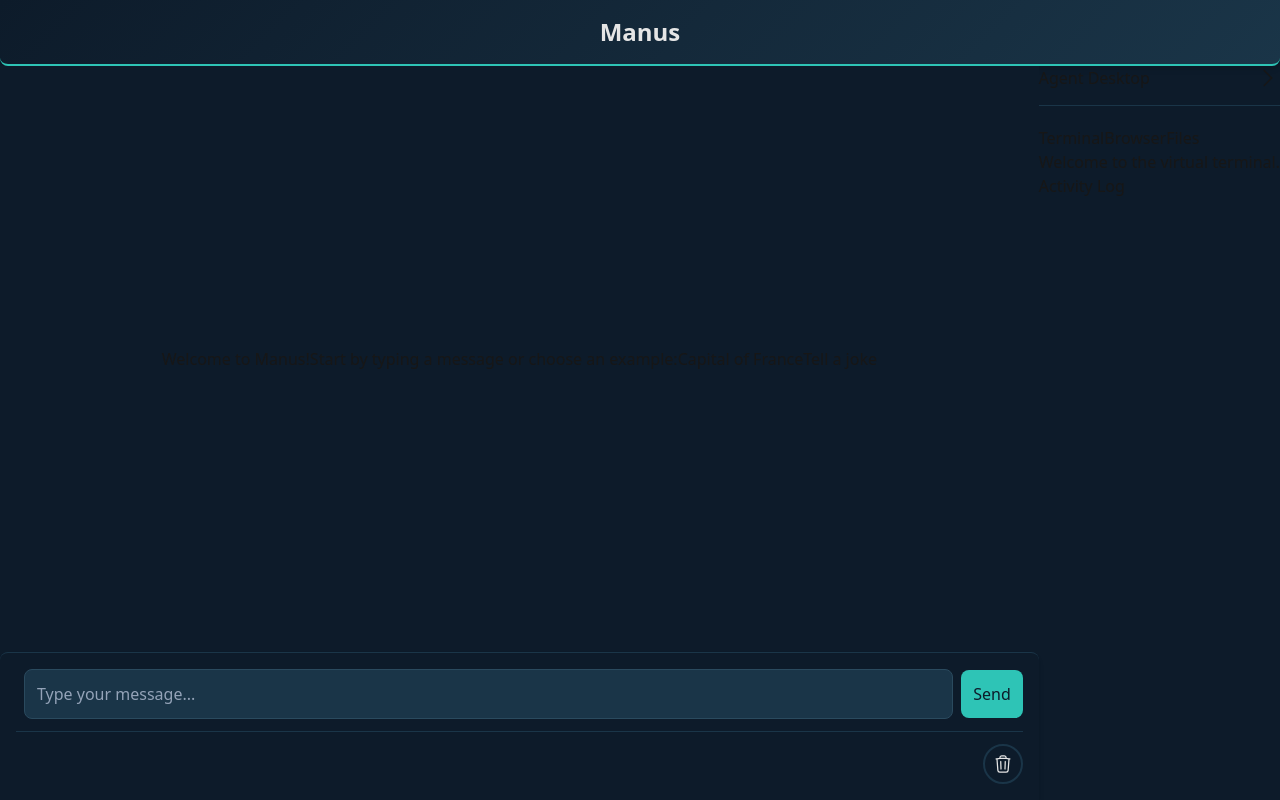
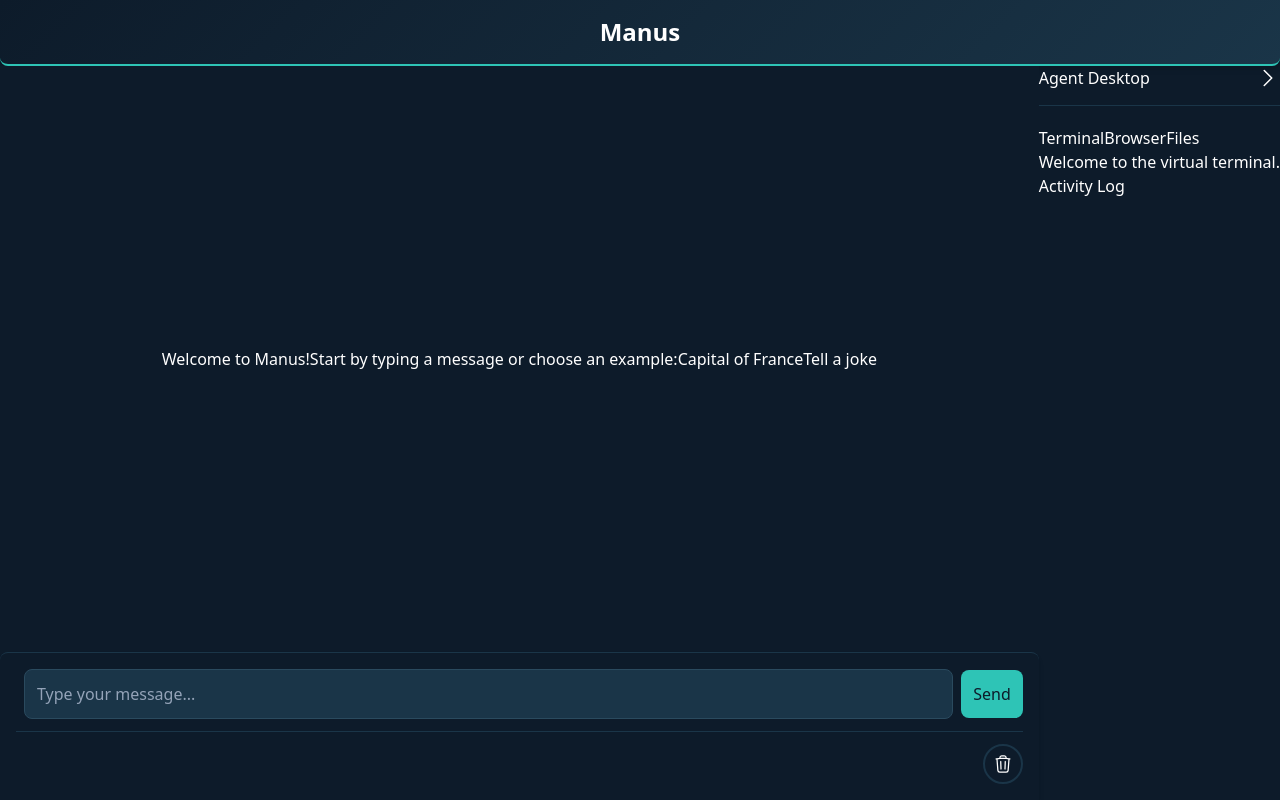
Before and after one commit to Sjdjdiejdrirhdkjej/manus-reworked, a Next.js app in the folder frontend/: page / in a window 1280 px wide. Built offline with nearby package versions, Linux system fonts and the light colour scheme.

Commit message:
Fixed mistral not responding

```diff
--- a/frontend/app/chat.css
+++ b/frontend/app/chat.css
@@ -120,7 +120,7 @@ body {
 
 .user-message {
   background-color: #2EC4B6;
-  color: #0D1B2A;
+  color: var(--foreground);
   @apply ml-auto;
   @apply font-medium;
 }
@@ -131,7 +131,7 @@ body {
 
 .ai-message {
   background-color: #1a3548;
-  color: #E5E5E5;
+  color: var(--foreground);
   border: 1px solid #2a4a5e;
   @apply pr-10; /* Add padding to prevent long text from overlapping with the button */
 }
@@ -186,7 +186,7 @@ body {
   @apply flex items-center justify-center cursor-pointer;
   @apply transition-all duration-200;
   background-color: #0D1B2A;
-  color: #E5E5E5;
+  color: var(--foreground);
 }
 
 .clear-chat-button:hover:not(:disabled) {
@@ -227,7 +227,7 @@ body {
   @apply flex items-center justify-center cursor-pointer;
   @apply transition-all duration-200;
   background-color: #0D1B2A;
-  color: #E5E5E5;
+  color: var(--foreground);
 }
 
 .mode-option:hover {
@@ -243,7 +243,7 @@ body {
 }
 
 .mode-option:not(.active) {
-  color: #E5E5E5;
+  color: var(--foreground);
 }
 
 .mode-icon {
@@ -260,7 +260,7 @@ body {
   @apply flex-1 p-3 rounded-lg;
   background-color: #1a3548;
   border: 1px solid #2a4a5e;
-  color: #E5E5E5;
+  color: var(--foreground);
   @apply transition-all duration-200;
   @apply animate-fadeIn;
 }
@@ -308,7 +308,7 @@ body {
 
 .welcome-title {
   @apply text-5xl font-bold mb-2;
-  color: #E5E5E5;
+  color: var(--foreground);
 }
 
 .welcome-subtitle {
@@ -335,7 +335,7 @@ body {
 
 .prompt-card-title {
   @apply font-semibold mb-1;
-  color: #E5E5E5;
+  color: var(--foreground);
 }
 
 .prompt-card-text {
@@ -346,7 +346,7 @@ body {
 /* Header styles */
 .header {
   background: linear-gradient(135deg, #0D1B2A 0%, #1a3548 100%);
-  color: #E5E5E5;
+  color: var(--foreground);
   @apply p-4;
   @apply shadow-md;
   @apply rounded-b-lg;
@@ -357,7 +357,7 @@ body {
 .header h1 {
   @apply text-2xl font-bold;
   @apply text-center;
-  color: #E5E5E5;
+  color: var(--foreground);
 }
 
 /* Responsive styles */
@@ -428,7 +428,7 @@ body {
 
 .toggle-button:hover {
   background-color: #8A2BE2;
-  color: #E5E5E5;
+  color: var(--foreground);
 }
 
 /* Activity tracker styles */
@@ -562,7 +562,7 @@ body {
   border: 1px solid #1a3548;
   border-radius: 4px;
   background-color: #1a3548;
-  color: #E5E5E5;
+  color: var(--foreground);
 }
 
 .browser-content {
@@ -756,5 +756,5 @@ body {
 .computer-text {
   font-size: 14px;
   font-weight: 500;
-  color: #E5E5E5;
+  color: var(--foreground);
 }
--- a/frontend/app/globals.css
+++ b/frontend/app/globals.css
@@ -6,13 +6,13 @@
 
 :root {
   --background: #ffffff;
-  --foreground: #171717;
+  --foreground: #ffffff;
 }
 
 @media (prefers-color-scheme: dark) {
   :root {
     --background: #0a0a0a;
-    --foreground: #ededed;
+    --foreground: #ffffff;
   }
 }
 
--- a/frontend/app/page.tsx
+++ b/frontend/app/page.tsx
@@ -24,23 +24,19 @@ export default function Home() {
 
   const [desktopState, dispatch] = useAgentDesktop();
   // chatContainerRef and its useEffect are no longer needed as ChatMessageList manages its own scrolling
-  const handleSend = async (messageOverride?: string) => {
-    const messageToSend = messageOverride || input;
+  const handleSend = async (message: string) => {
+    const messageToSend = message;
     if (messageToSend.trim() === '') return;
 
     // 1. Optimistically update UI with the user's message
     const userMessage: Message = {
       id: crypto.randomUUID(),
-      text: messageToSend,
+      text: message,
       isUser: true,
     };
     setMessages((prevMessages) => [...prevMessages, userMessage]);
 
-    if (!messageOverride) {
-      setInput('');
-      // Re-focus the input field for a smoother conversational flow
-      setTimeout(() => inputRef.current?.focus(), 0);
-    }
+
     setIsLoading(true);
 
     try {
@@ -112,7 +108,7 @@ export default function Home() {
             inputId={inputId}
             input={input}
             setInput={setInput}
-            handleSend={handleSend}
+            handleSend={() => handleSend(input)}
             isLoading={isLoading}
             selectedMode={selectedMode}
             setSelectedMode={setSelectedMode}
--- a/frontend/components/AgentDesktopSidebar.tsx
+++ b/frontend/components/AgentDesktopSidebar.tsx
@@ -1,4 +1,5 @@
 import React from 'react';
+import Image from 'next/image';
 import type { AgentDesktopState, AgentDesktopAction, FileNode } from '@/hooks/useAgentDesktop';
 import { Icons } from './Icons';
 
@@ -70,7 +71,7 @@ const AgentDesktopSidebar: React.FC<AgentDesktopSidebarProps> = ({
           <div className="browser-view">
             <p>URL: {browser.url}</p>
             {browser.screenshot && (
-              <img src={browser.screenshot} alt="Browser Screenshot" className="browser-screenshot" />
+              <Image src={browser.screenshot} alt="Browser Screenshot" className="browser-screenshot" width={500} height={300} />
             )}
           </div>
         )}
--- a/frontend/components/ChatInput.tsx
+++ b/frontend/components/ChatInput.tsx
@@ -6,7 +6,7 @@ import type { Mode } from '@/app/types';
 interface ChatInputProps {
   input: string;
   setInput: (value: string) => void;
-  handleSend: () => void;
+  handleSend: (message: string) => void;
   isLoading: boolean;
   selectedMode: Mode;
   setSelectedMode: (mode: Mode) => void;
@@ -47,7 +47,11 @@ const ChatInput = forwardRef<HTMLInputElement, ChatInputProps>(
     const handleKeyDown = (e: React.KeyboardEvent<HTMLInputElement>) => {
       if (e.key === 'Enter' && !e.shiftKey) {
         e.preventDefault();
-        handleSend();
+        handleSend(input);
+        setInput('');
+        if (ref && typeof ref === 'object' && 'current' in ref && ref.current) {
+          ref.current.focus();
+        }
       }
     };
 
@@ -68,7 +72,13 @@ const ChatInput = forwardRef<HTMLInputElement, ChatInputProps>(
             placeholder="Type your message..."
             disabled={isLoading}
           />
-          <button onClick={handleSend} className="send-button flex items-center justify-center" disabled={isLoading}>
+          <button onClick={() => {
+            handleSend(input);
+            setInput('');
+            if (ref && typeof ref === 'object' && 'current' in ref && ref.current) {
+              ref.current.focus();
+            }
+          }} className="send-button flex items-center justify-center" disabled={isLoading}>
             {isLoading ? (
               <svg className="animate-spin h-5 w-5 text-current" xmlns="http://www.w3.org/2000/svg" fill="none" viewBox="0 0 24 24">
                 <circle className="opacity-25" cx="12" cy="12" r="10" stroke="currentColor" strokeWidth="4"></circle>
--- a/frontend/hooks/useLocalStorage.ts
+++ b/frontend/hooks/useLocalStorage.ts
@@ -3,34 +3,35 @@
 import { useState, useEffect } from 'react';
 
 function useLocalStorage<T>(key: string, initialValue: T) {
-  // State to store our value
-  // Pass initial state function to useState so logic is only executed once
-  const [storedValue, setStoredValue] = useState<T>(() => {
-    if (typeof window === 'undefined') {
-      return initialValue;
+  const [storedValue, setStoredValue] = useState<T>(initialValue);
+  const [isMounted, setIsMounted] = useState(false);
+
+  useEffect(() => {
+    setIsMounted(true);
+  }, []);
+
+  useEffect(() => {
+    if (isMounted) {
+      try {
+        const item = window.localStorage.getItem(key);
+        if (item) {
+          setStoredValue(JSON.parse(item));
+        }
+      } catch (error) {
+        console.log('Error reading from localStorage', error);
+      }
     }
-    try {
-      // Get from local storage by key
-      const item = window.localStorage.getItem(key);
-      // Parse stored json or if none return initialValue
-      return item ? JSON.parse(item) : initialValue;
-    } catch (error) {
-      // If error also return initialValue
-      console.log(error);
-      return initialValue;
+  }, [isMounted, key]);
+
+  useEffect(() => {
+    if (isMounted) {
+      try {
+        window.localStorage.setItem(key, JSON.stringify(storedValue));
+      } catch (error) {
+        console.log('Error writing to localStorage', error);
+      }
     }
-  });
-
-  // useEffect to update local storage when the state changes
-  useEffect(() => {
-    try {
-      if (typeof window !== 'undefined') {
-        window.localStorage.setItem(key, JSON.stringify(storedValue));
-      }
-    } catch (error) {
-      console.log(error);
-    }
-  }, [key, storedValue]);
+  }, [key, storedValue, isMounted]);
 
   return [storedValue, setStoredValue] as const;
 }
```
Also changed, not shown: 2 other files (tests, documents, lock files or other folders).
